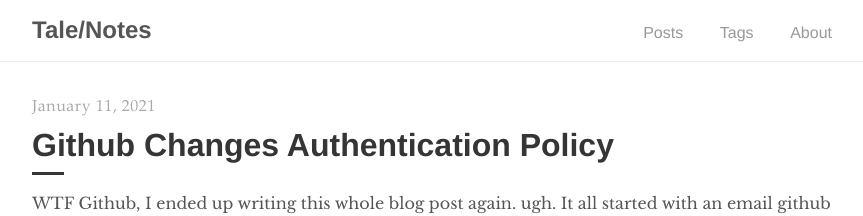
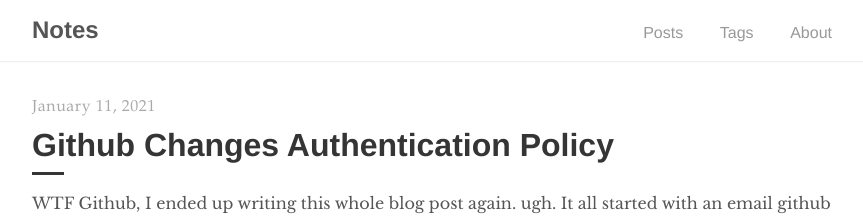
Before and after one commit to learnxtoday/learnxtoday.github.io, a Jekyll site: the page built from index.html, in a window 1280 px wide. Shown: the top 216 px of the page, without its empty margins (208-1071 px from the left). Built offline with Jekyll 4.4.1, drawn with Linux system fonts in a browser that asks for light colours; the list of posts is cut into pages by our own code.

Commit message:
Updated title

```diff
--- a/_config.yml
+++ b/_config.yml
@@ -1,5 +1,5 @@
 # Site settings
-title:          Tale/Notes
+title:          Notes
 description:    "A website for storytellers"
 url:            "https://notes.thenerdsuperuser.xyz"
 
```
